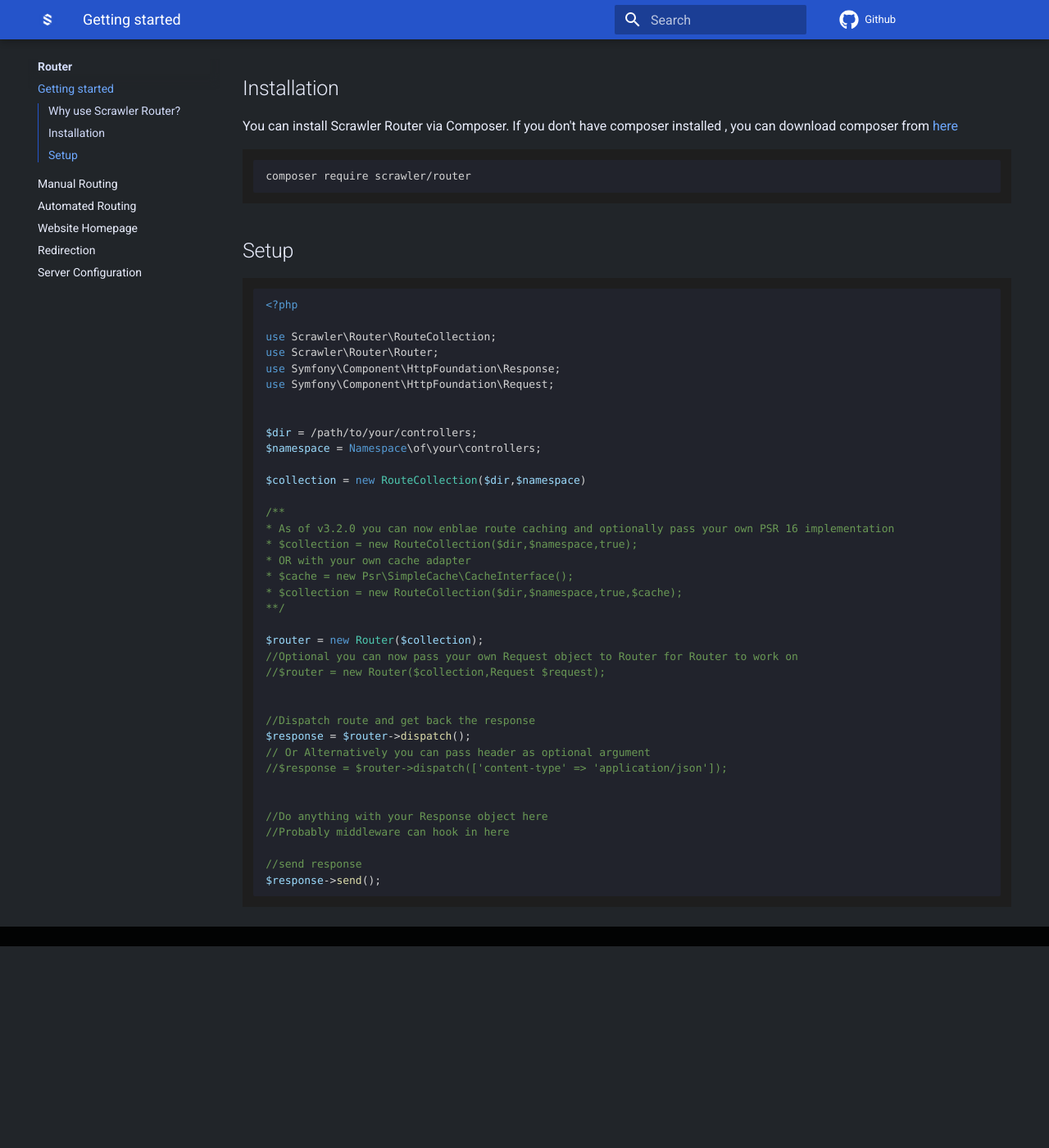
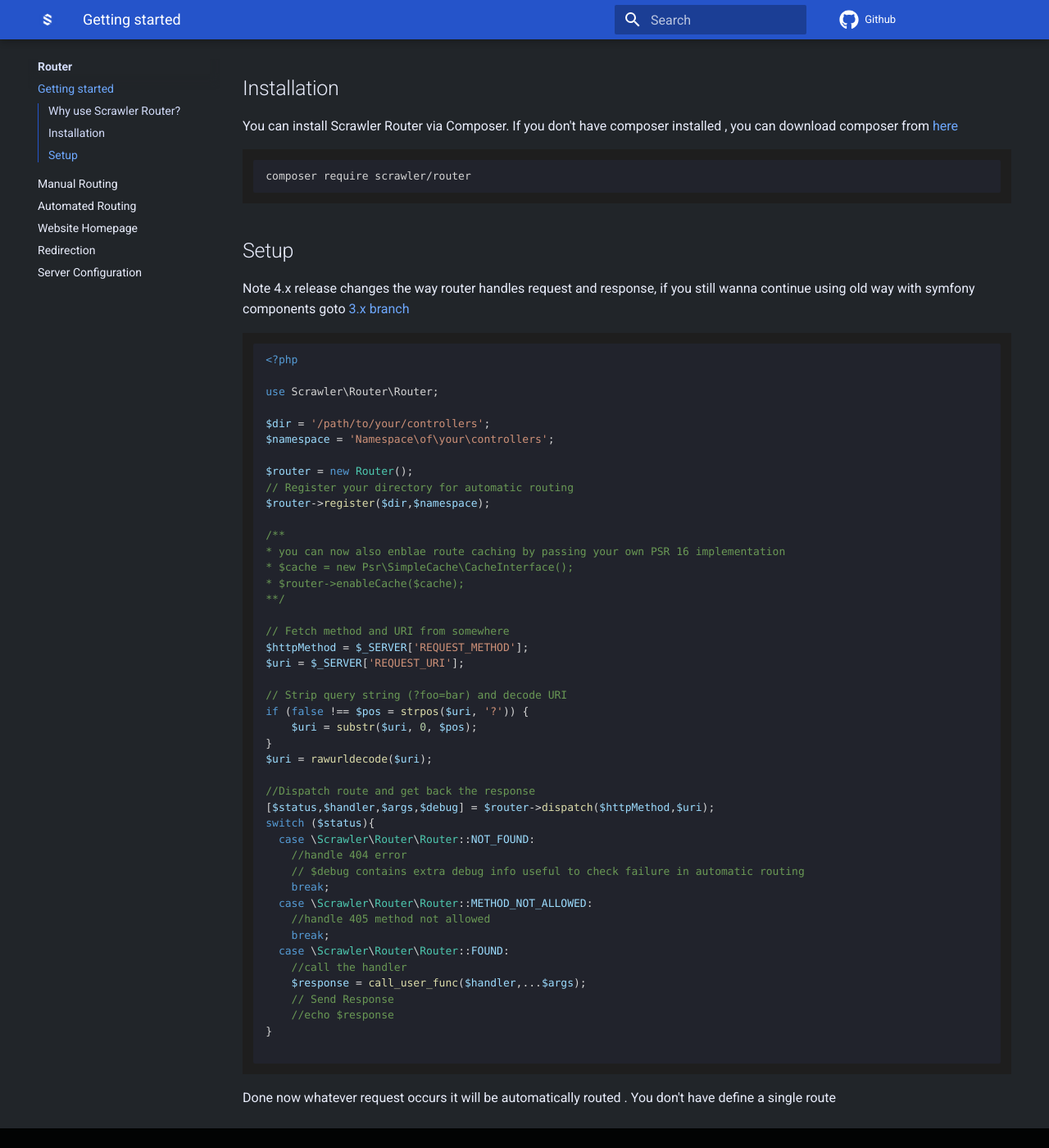
Before and after one commit to scrawler-labs/Component-Docs, an MkDocs documentation site: the page built from docs/router/index.md, in a window 1280 px wide and 1400 px high, scrolled down 429 px. Shown: the whole window at 82% size. Built offline with MkDocs 1.6.1 and Material for MkDocs 9.7.7, drawn with Linux system fonts in a browser that asks for light colours; before the commit the page ends 1583 px from its top, so only the background shows below that.

Commit message:
Update index.md

````diff
--- a/docs/router/index.md
+++ b/docs/router/index.md
@@ -16,42 +16,52 @@
 
 ## Setup
 
+Note 4.x release changes the way router handles request and response, if you still wanna continue using old way with symfony components goto [3.x branch](https://github.com/scrawler-labs/router/tree/3.x)
+
 ```php
 <?php
 
-use Scrawler\Router\RouteCollection;
 use Scrawler\Router\Router;
-use Symfony\Component\HttpFoundation\Response;
-use Symfony\Component\HttpFoundation\Request;
 
+$dir = '/path/to/your/controllers';
+$namespace = 'Namespace\of\your\controllers';
 
-$dir = /path/to/your/controllers;
-$namespace = Namespace\of\your\controllers;
-
-$collection = new RouteCollection($dir,$namespace)
+$router = new Router();
+// Register your directory for automatic routing
+$router->register($dir,$namespace);
 
 /**
-* As of v3.2.0 you can now enblae route caching and optionally pass your own PSR 16 implementation
-* $collection = new RouteCollection($dir,$namespace,true);
-* OR with your own cache adapter
+* you can now also enblae route caching by passing your own PSR 16 implementation
 * $cache = new Psr\SimpleCache\CacheInterface();
-* $collection = new RouteCollection($dir,$namespace,true,$cache);
+* $router->enableCache($cache);
 **/
 
-$router = new Router($collection);
-//Optional you can now pass your own Request object to Router for Router to work on
-//$router = new Router($collection,Request $request);
+// Fetch method and URI from somewhere
+$httpMethod = $_SERVER['REQUEST_METHOD'];
+$uri = $_SERVER['REQUEST_URI'];
 
+// Strip query string (?foo=bar) and decode URI
+if (false !== $pos = strpos($uri, '?')) {
+    $uri = substr($uri, 0, $pos);
+}
+$uri = rawurldecode($uri);
 
 //Dispatch route and get back the response
-$response = $router->dispatch();
-// Or Alternatively you can pass header as optional argument
-//$response = $router->dispatch(['content-type' => 'application/json']);
+[$status,$handler,$args,$debug] = $router->dispatch($httpMethod,$uri);
+switch ($status){
+  case \Scrawler\Router\Router::NOT_FOUND:
+    //handle 404 error
+    // $debug contains extra debug info useful to check failure in automatic routing
+    break;
+  case \Scrawler\Router\Router::METHOD_NOT_ALLOWED:
+    //handle 405 method not allowed
+    break;
+  case \Scrawler\Router\Router::FOUND:
+    //call the handler
+    $response = call_user_func($handler,...$args);
+    // Send Response
+    //echo $response
+}
 
-
-//Do anything with your Response object here
-//Probably middleware can hook in here
-
-//send response
-$response->send();
 ```
+Done now whatever request occurs it will be automatically routed . You don't have define a single route
````
